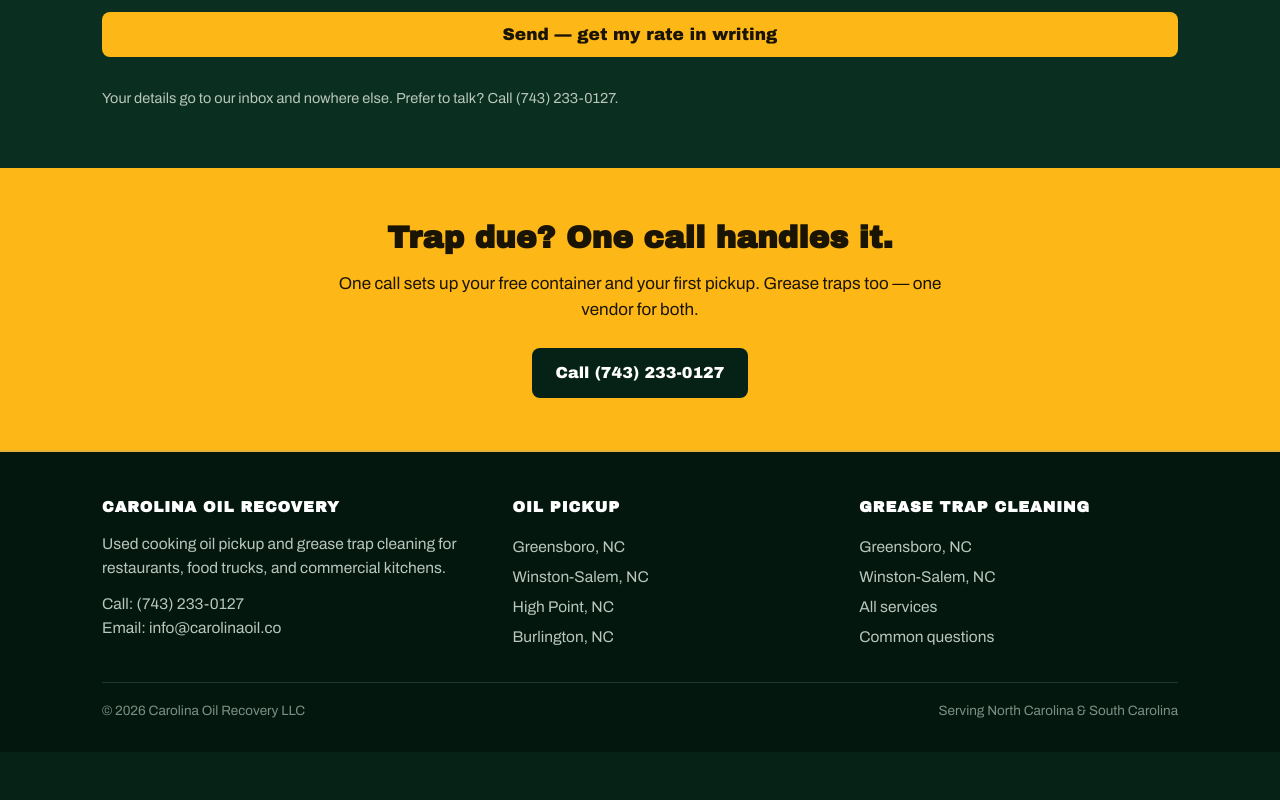
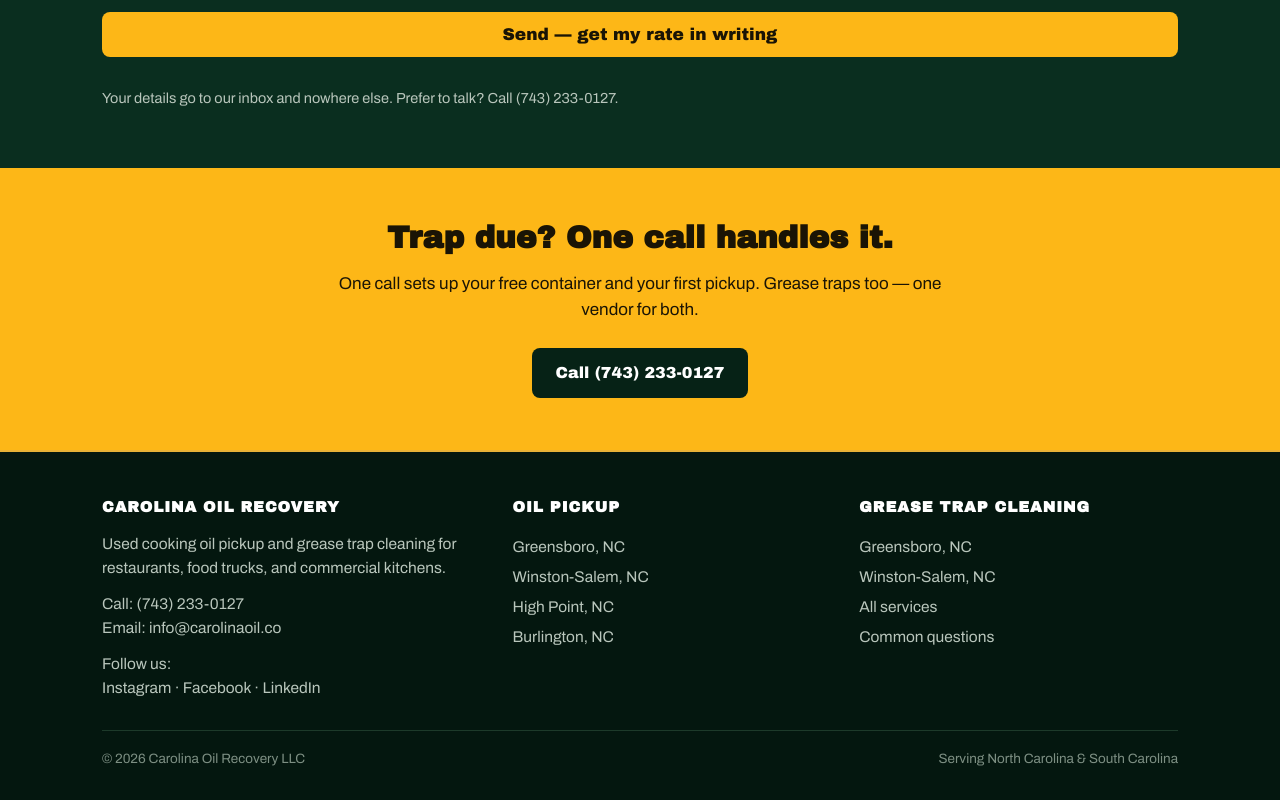
Before and after one commit to breachnode/carolina-oil-recovery, a plain HTML site: page grease-trap-cleaning-greensboro-nc.html in a window 1280 px wide. Shown: the part 2849-3649 px from the top of the page. Before the commit the page ends 3601 px from the top, so only its background shows below. Drawn offline with Linux system fonts and the light colour scheme.

Commit message:
Add social media links to footer (Instagram, Facebook, LinkedIn)

```diff
--- a/grease-trap-cleaning-greensboro-nc.html
+++ b/grease-trap-cleaning-greensboro-nc.html
@@ -134,6 +134,10 @@
       <p>Used cooking oil pickup and grease trap cleaning for restaurants, food trucks, and commercial kitchens.</p>
       <p style="margin-top:12px">Call: <a style="display:inline" href="tel:+17432330127">(743) 233-0127</a><br>
       Email: <a style="display:inline" href="mailto:info@carolinaoil.co">info@carolinaoil.co</a></p>
+      <p style="margin-top:12px">Follow us:<br>
+      <a style="display:inline" href="https://www.instagram.com/carolinaoilrecovery" target="_blank" rel="noopener">Instagram</a> &middot;
+      <a style="display:inline" href="https://www.facebook.com/profile.php?id=61583193882910" target="_blank" rel="noopener">Facebook</a> &middot;
+      <a style="display:inline" href="https://www.linkedin.com/company/carolina-oil-recovery" target="_blank" rel="noopener">LinkedIn</a></p>
     </div>
     <div>
       <h4>OIL PICKUP</h4>
```
Also changed, not shown: grease-trap-cleaning-winston-salem-nc.html (+4 -0 lines), index.html (+4 -0 lines), used-cooking-oil-pickup-burlington-nc.html (+4 -0 lines), used-cooking-oil-pickup-greensboro-nc.html (+4 -0 lines), used-cooking-oil-pickup-high-point-nc.html (+4 -0 lines), used-cooking-oil-pickup-winston-salem-nc.html (+4 -0 lines).
